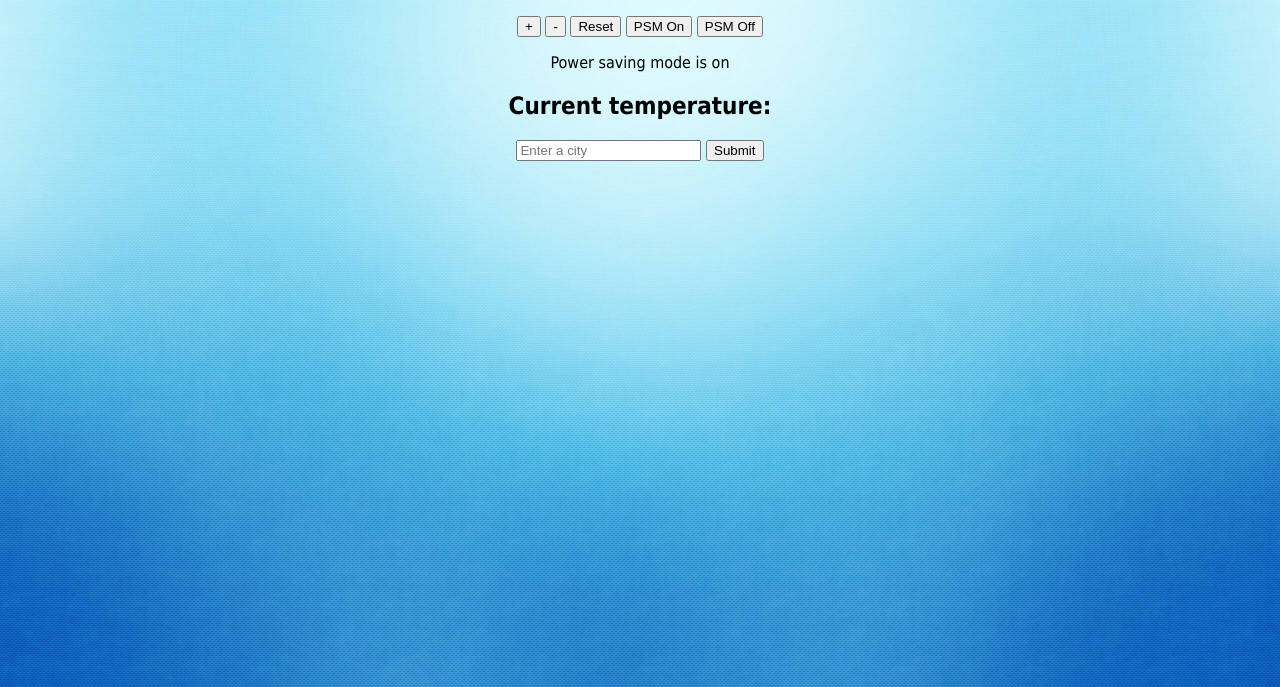
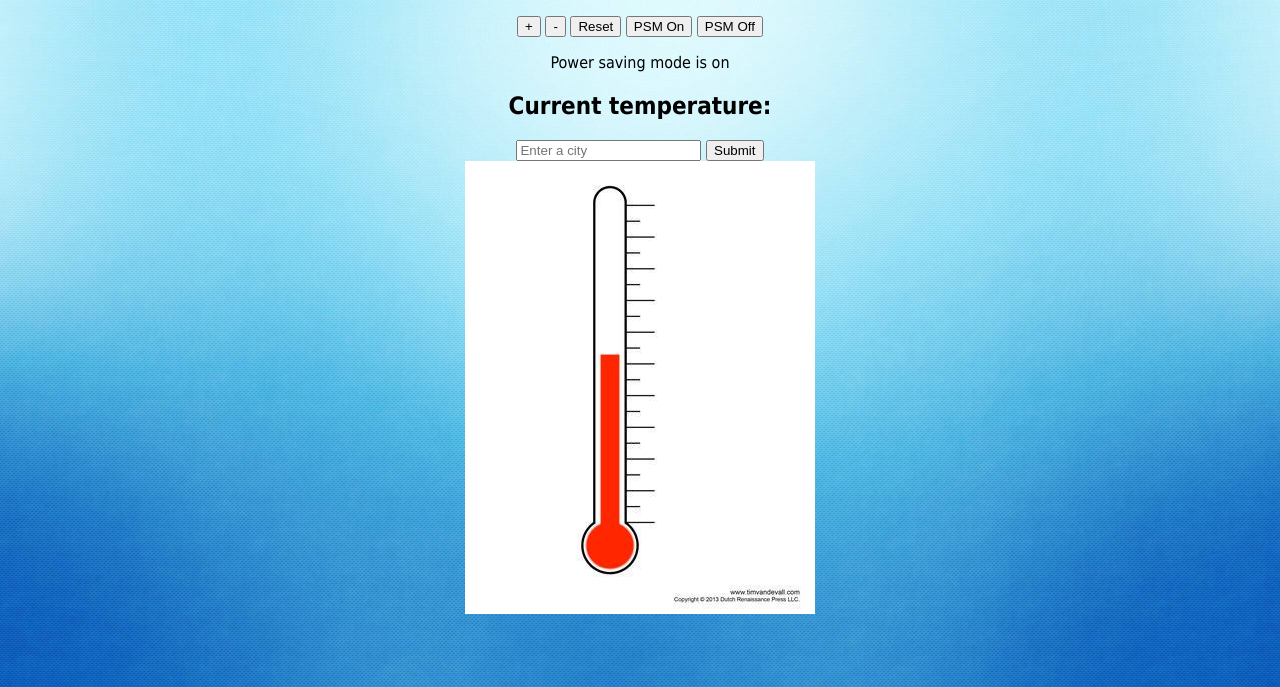
Before and after one commit to melissasedgwick/thermostat-challenge, a plain HTML site: page index.html in a window 1280 px wide. Shown: the part 113-800 px from the top of the page. Drawn offline with nearby package versions, Linux system fonts and the light colour scheme; no server answers.

Commit message:
Added images

```diff
--- a/index.html
+++ b/index.html
@@ -27,5 +27,8 @@
     <script src="https://code.jquery.com/jquery-2.1.4.min.js"></script>
     <script src="src/interface.js"></script>
     <script src="src/thermostat.js"></script>
+    <section>
+      <img id="img" src="#">
+    </section>
   </body>
 </html>
--- a/src/interface.js
+++ b/src/interface.js
@@ -1,13 +1,16 @@
 $(document).ready(function() {
   var thermostat = new Thermostat();
   updateTemperatureDisplayed();
+  getImage()
   $('#temperature-up').click(function(){
     thermostat.up();
     updateTemperatureDisplayed();
+    getImage()
   });
   $('#temperature-down').click(function() {
     thermostat.down();
     updateTemperatureDisplayed();
+    getImage()
   });
 
   $('#temperature-reset').click(function() {
@@ -37,6 +40,18 @@ $(document).ready(function() {
   })
 
 
+  function getImage() {
+    if (thermostat.temperature < 18) {
+      document.getElementById("img").src="public/thermo_low.jpeg"
+    } else if (thermostat.temperature >= 18 &&
+      thermostat.temperature < 25) {
+      document.getElementById("img").src = "public/thermo_med.jpeg";
+    } else {
+       document.getElementById("img").src = "public/thermo_high.jpeg";
+    }
+  };
+
+
   function displayWeather(city) {
     var url = 'http://api.openweathermap.org/data/2.5/weather?q=' + city;
     var token = '&appid=a3d9eb01d4de82b9b8d0849ef604dbed';
```
Also changed, not shown: public/blank_thermo.jpg (added), public/thermo_high.jpeg (added), public/thermo_low.jpeg (added), public/thermo_med.jpeg (added), 1 other file.
